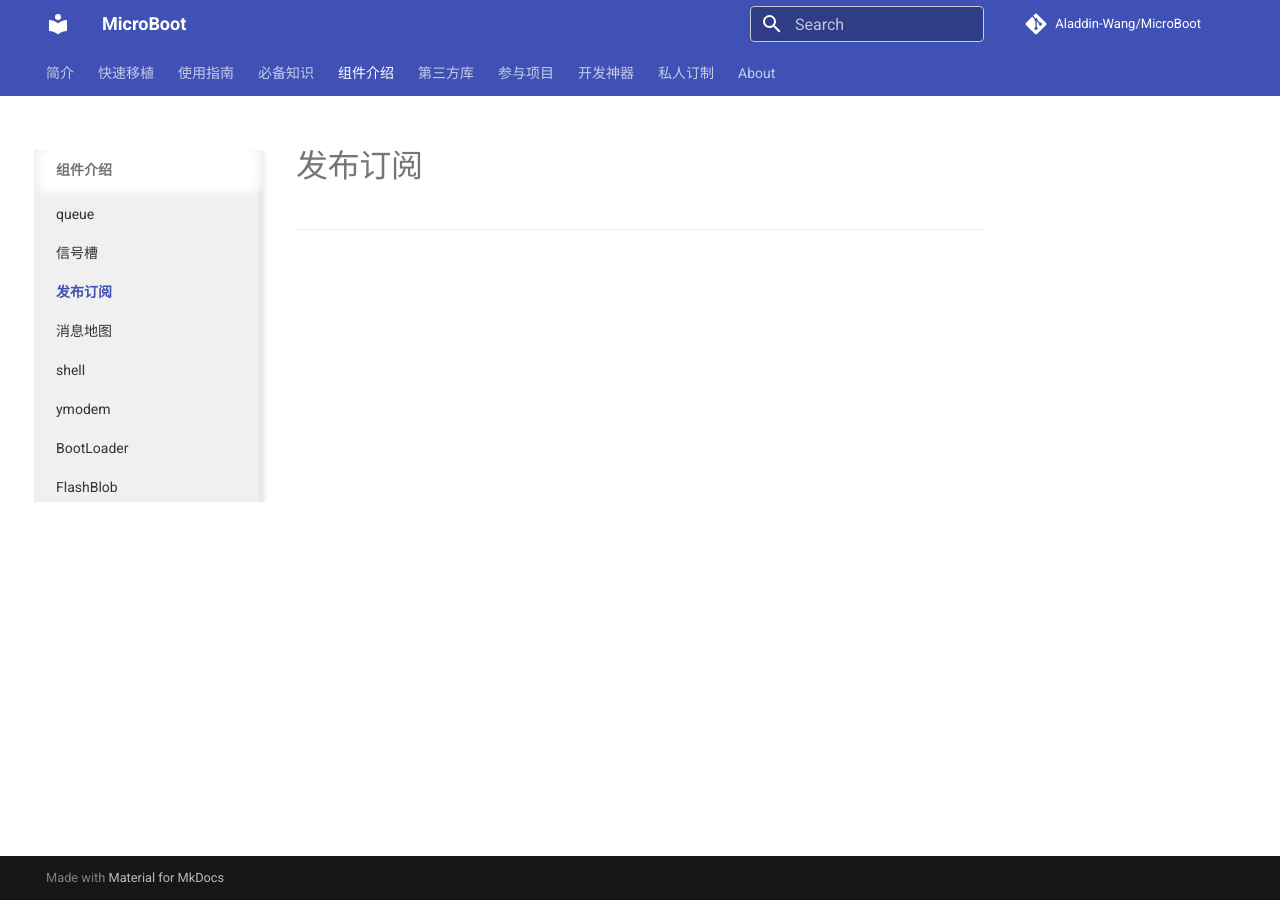
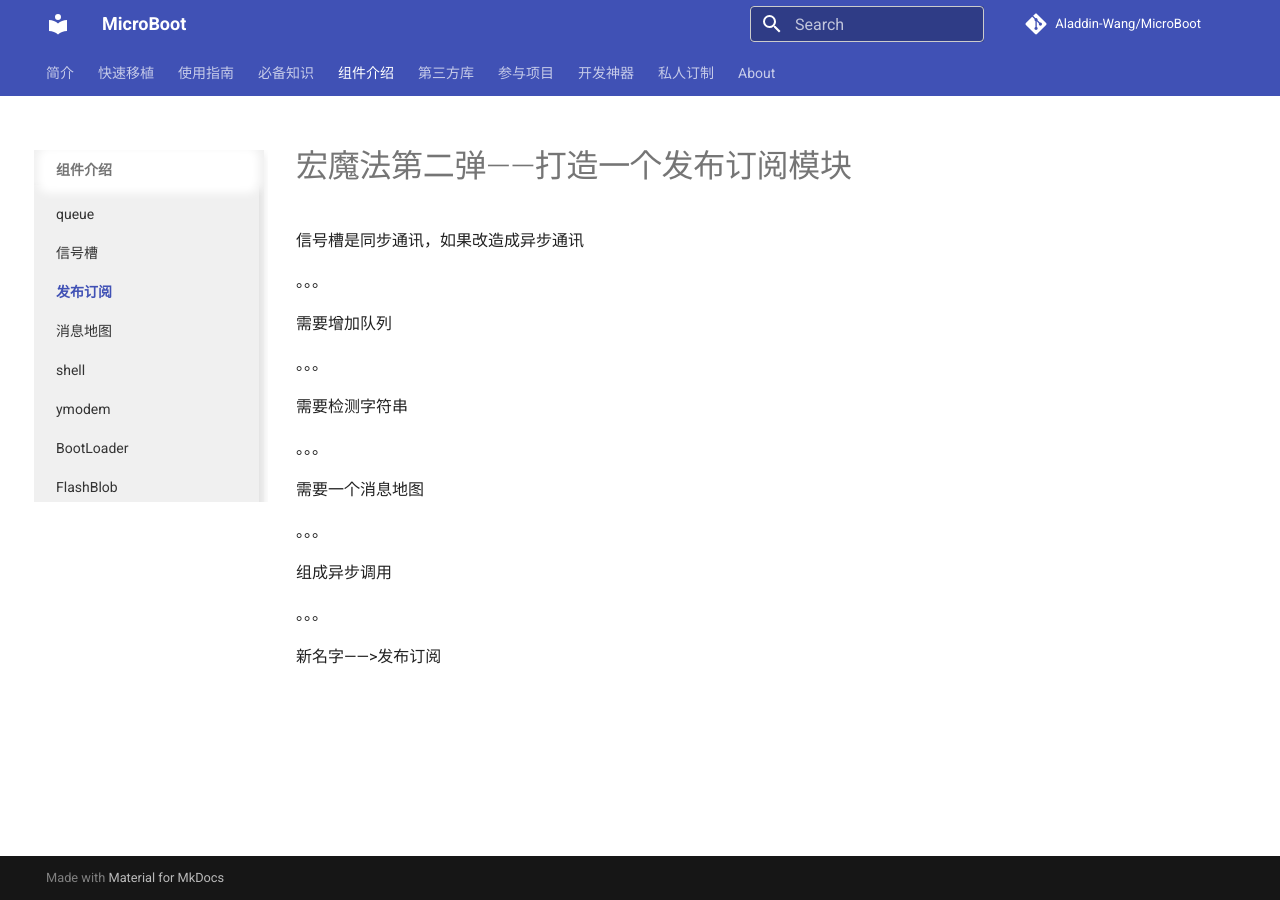
Before and after one commit to Aladdin-Wang/MicroBoot, an MkDocs documentation site: the page built from docs/components/subscribe_publish/subscribe_publish.md, in a window 1280 px wide. Built offline with MkDocs 1.6.1 and Material for MkDocs 9.7.7, drawn with Linux system fonts in a browser that asks for light colours; comment, search, counter and statistics services are not loaded.

Commit message:
准备发布订阅文档说明

```diff
--- a/docs/components/subscribe_publish/subscribe_publish.md
+++ b/docs/components/subscribe_publish/subscribe_publish.md
@@ -1,3 +1,23 @@
-# 发布订阅
+# 宏魔法第二弹——打造一个发布订阅模块
 
----
+信号槽是同步通讯，如果改造成异步通讯
+
+。。。
+
+需要增加队列
+
+。。。
+
+需要检测字符串
+
+。。。
+
+需要一个消息地图
+
+。。。
+
+组成异步调用
+
+。。。
+
+新名字——>发布订阅
```
